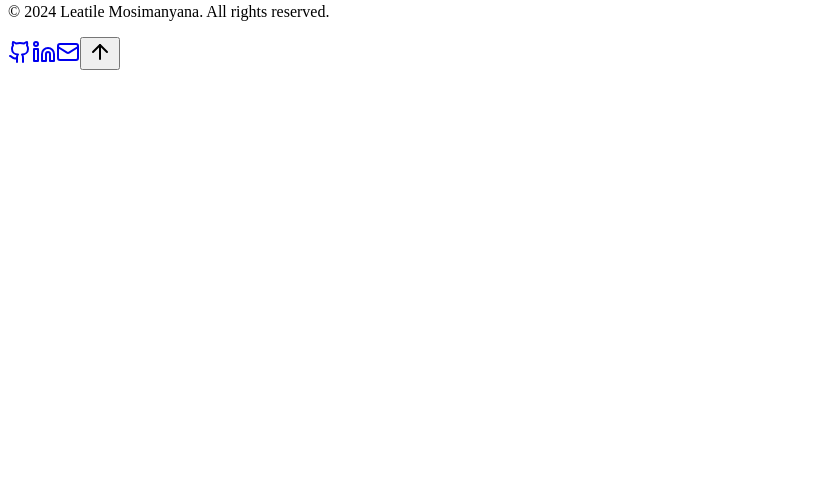
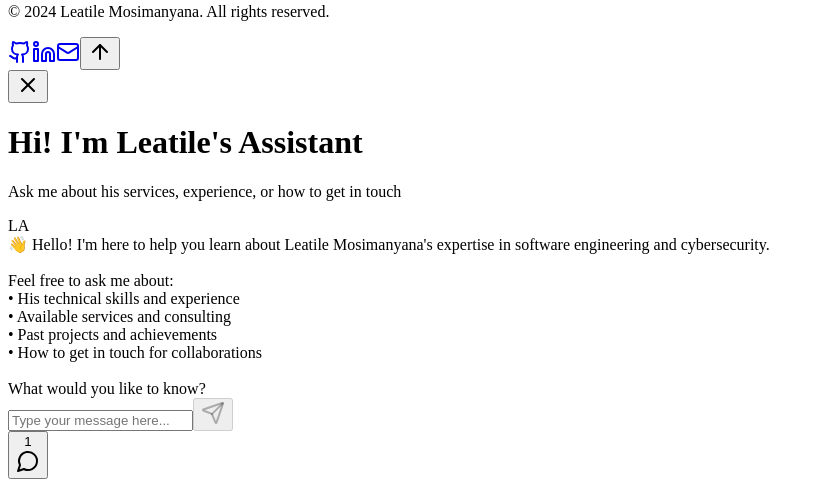
Before and after one commit to Cse21-034/portfolio, a React (Vite) app in the folder client/: page / in a window 1280 px wide. Shown: the part 9066-9550 px from the top of the page, without its empty margins (0-824 px from the left). Before the commit the page ends 9144 px from the top, so only its background shows below. Built offline with nearby package versions, Linux system fonts and the light colour scheme.

Commit message:
Update home.tsx

```diff
--- a/client/src/pages/home.tsx
+++ b/client/src/pages/home.tsx
@@ -5,6 +5,7 @@ import { Skills } from "@/components/skills";
 import { Projects } from "@/components/projects";
 import { Contact } from "@/components/contact";
 import { Footer } from "@/components/footer";
+import { Chatbot } from "@/components/chatbot";
 
 export default function Home() {
   return (
@@ -16,6 +17,7 @@ export default function Home() {
       <Projects />
       <Contact />
       <Footer />
+      <Chatbot />
     </div>
   );
 }
```
